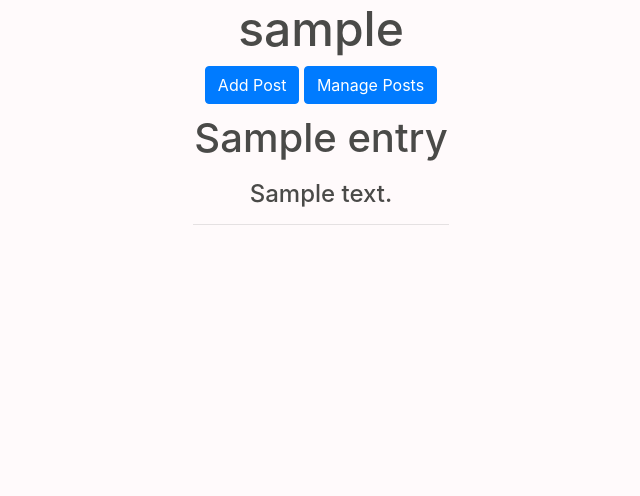
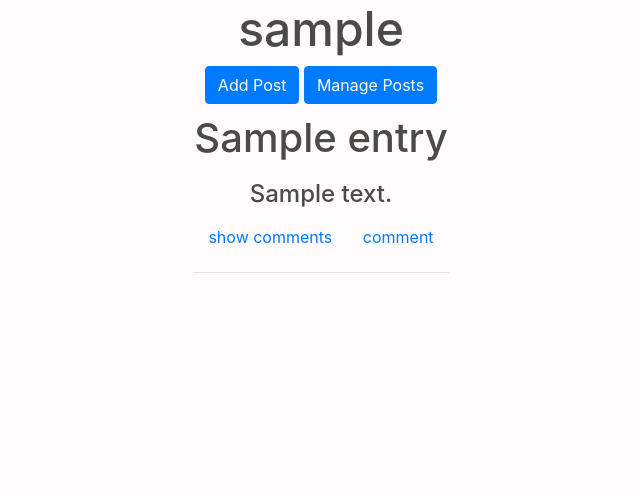
Before and after one commit to LeoTheG/cool_site, a Django app: a page that uses coolsite/static/templates/profile.html in a window 1280 px wide. Shown: the part 56-552 px from the top of the page, without its empty margins (319-959 px from the left). Run offline with Django 3.2, Linux system fonts and the light colour scheme; a user stored in the database is signed in; tables that the repository leaves empty hold one stand-in row (values such as "Sample post"); some libraries are stand-ins or nearby versions.

Commit message:
Added ability to show and add comments to post entries

```diff
--- a/coolsite/coolsite/models.py
+++ b/coolsite/coolsite/models.py
@@ -8,3 +8,7 @@ class Entry(models.Model):
     title = models.CharField(max_length=32)
     body = models.CharField(max_length=1024)
     profile = models.ForeignKey(Profile, on_delete=models.CASCADE)
+class Comment(models.Model):
+    body = models.CharField(max_length=128)
+    entry = models.ForeignKey(Entry, on_delete=models.CASCADE)
+    user = models.ForeignKey(User, on_delete=models.CASCADE)
--- a/coolsite/coolsite/urls.py
+++ b/coolsite/coolsite/urls.py
@@ -27,4 +27,5 @@ urlpatterns = [
     url(r'^ajax/validate_username/$', views.validate_username, name='validate_username'),
     url(r'^(?P<usernameslug>[-\w]+)/profile/$', views.user_profile, name='user_profile'),
     url(r'^(?P<usernameslug>[-\w]+)/profile/new_post/$', views.new_post, name='new_post'),
+    url(r'^(?P<usernameslug>[-\w]+)/profile/manage_posts/$', views.manage_posts, name='manage_posts'),
 ]
--- a/coolsite/coolsite/views.py
+++ b/coolsite/coolsite/views.py
@@ -1,5 +1,6 @@
 from .models import Entry
 from .models import Profile
+from .models import Comment
 from django.contrib.auth.models import User
 from django.http import JsonResponse
 from django.http import HttpResponse
@@ -8,11 +9,14 @@ from django.contrib.auth import authenticate
 from django.contrib.auth import logout as logsout
 from django.contrib.auth import login as logsin
 from django.shortcuts import render,redirect
+from django.urls import reverse
 from django import forms
 from forms import UserRegistrationForm
 from forms import UserSignInForm
 from forms import EntryForm
-#from django.core.exceptions import ValidationError
+
+def get_entries(usernameslug):
+    return list(User.objects.get(username=usernameslug).profile_set.first().entry_set.all())[::-1]
 
 def index(request):
     #return HttpResponse("This is the cool site index")
@@ -77,7 +81,28 @@ def check_user_authentication(request, usernameslug):
 def user_profile(request, usernameslug):
     if not check_user_authentication(request,usernameslug):
         return redirect('index')
-    return render(request, 'profile.html', {'usernameslug':usernameslug, 'user':request.user, 'entries':list(Profile.objects.get(user=User.objects.get(username=usernameslug)).entry_set.all())[::-1]})
+    if request.method == 'POST':
+        print "user page:"+usernameslug
+        user = User.objects.get(username=usernameslug)
+        profile = user.profile_set.first()
+        entry_set = profile.entry_set.all()
+        for entry in entry_set:
+            if ('comment-'+str(entry.id)) in request.POST:
+                print "comment exists"
+                commentBody = request.POST.get('comment-'+str(entry.id))[:128]
+                c = Comment(body=commentBody,entry=Entry.objects.get(id=entry.id),user=request.user)
+                print "Saving comment:"+commentBody+"\n\tfor entry:"+str(entry.id)
+                c.save()
+
+        '''
+        for entry in User.objects.get(username=usernameslug).profile_set.first().entry_set().all():
+            if request.POST['comment-'+str(entry.id)]:
+                comment = request.POST['comment']
+                c = Comment(body=comment,entry=Entry.objects.get(id=entry.id))
+                print "Saving comment:"+comment+"\n\tfor entry:"+str(entry.id)
+                c.save()
+                '''
+    return render(request, 'profile.html', {'usernameslug':usernameslug, 'user':request.user, 'entries':get_entries(usernameslug)})
 
 def new_post(request, usernameslug):
     if not check_user_authentication(request,usernameslug):
@@ -93,5 +118,12 @@ def new_post(request, usernameslug):
         #TODO check validity
         entry = Entry(title=title,body=body,profile=profile)
         entry.save()
-        return render(request, 'profile.html', {'usernameslug':usernameslug,'user':request.user,'form':form, 'entries':User.objects.get(username=usernameslug).profile_set.first().entry_set.all()})
+        return redirect('user_profile',usernameslug=usernameslug)
+        #return render(request, 'profile.html', {'usernameslug':usernameslug,'user':request.user,'form':form,'entries':get_entries(usernameslug)})
     return redirect('index')
+
+def manage_posts(request, usernameslug):
+    if not check_user_authentication(request,usernameslug):
+        return redirect('index')
+    if request.method == 'GET':
+        return render(request, 'profile.html', {'usernameslug':usernameslug,'user':request.user,'entries':get_entries(usernameslug),'manage':True})
--- a/coolsite/static/templates/profile.html
+++ b/coolsite/static/templates/profile.html
@@ -5,23 +5,68 @@
 {% endblock %}
 
 {% block content %}
+<a href="{% url 'user_profile' usernameslug=usernameslug %}">
 <div class="profile-name"><h1>{{usernameslug}}</h1></div>
+</a>
 {% if user.username == usernameslug %}
 <center>
 <a href="{% url 'new_post' usernameslug=user.username %}">
   <button type="button" class="btn btn-primary">Add Post</button></a>
+<a href="{% url 'manage_posts' usernameslug=user.username %}">
   <button type="button" class="btn btn-primary">Manage Posts</button>
+</a>
 </center>
 {% endif %}
 <center>
 {% for entry in entries %}
   <div class="entry-title">
-    <h2> {{entry.title}} </h2>
-  </div>
+    <h2> {{entry.title}} {% if manage %}
+    <button onclick="deletePost()">Delete Post</button>
+    {% endif %}
+</h2>
+      </div>
   <div class="entry">
     <h3>{{entry.body}}</h3>
+  </div>
+  <button class="btn btn-link" onclick="showComments({{entry.id}})">show comments</button>
+  <button class="btn btn-link" onclick="addComment({{entry.id}})">comment</button>
+  <div id="comment-box-{{entry.id}}" style="display:none;">
+    <form method="POST">
+      {% csrf_token %}
+      <textarea name="comment-{{entry.id}}" id="comment-textarea-{{entry.id}}" maxlength=128></textarea>
+    <button type="submit">Submit</button>
+    </form>
+  </div>
+  <div id="comments-{{entry.id}}" style="display:none;">
+    {% for comment in entry.comment_set.all %}
+    <h3>{{comment.user.username}}:{{comment.body}}</h3>
+    {% endfor %}
   </div>
   <hr width="20%">
   {% endfor %}
 {% endblock %}
 </center>
+
+{% block javascript %}
+<script type='text/javascript'>
+  function addComment(entryId) {
+    var x = document.getElementById("comment-box-"+entryId);
+    if (x.style.display === "none") {
+      x.style.display = "block";
+    }
+    else{
+      x.style.display = "none";
+    }
+  }
+  function showComments(entryId) {
+    var x = document.getElementById("comments-"+entryId);
+    if (x.style.display === "none") {
+      x.style.display = "block";
+    }
+    else{
+      x.style.display = "none";
+    }
+
+  }
+</script>
+{% endblock %}
```
Also changed, not shown: coolsite/coolsite/db.sqlite3, coolsite/coolsite/migrations/0002_comment.py (added), 4 other files.
